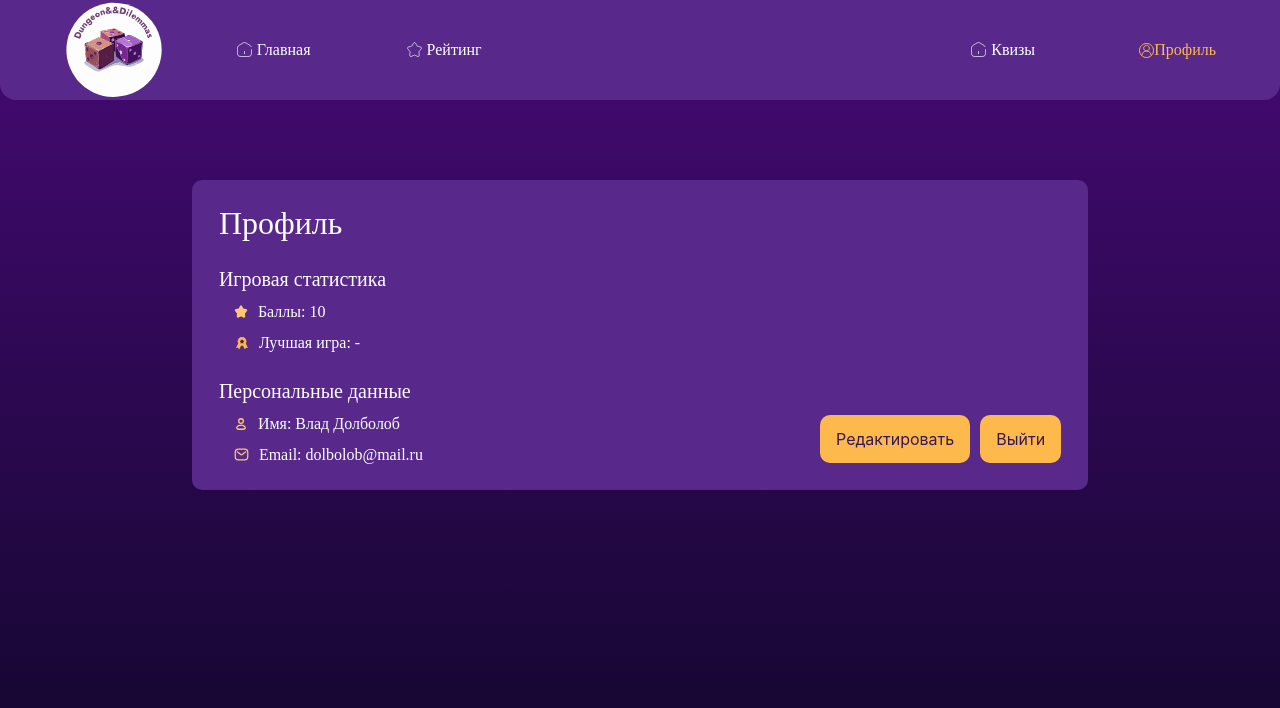
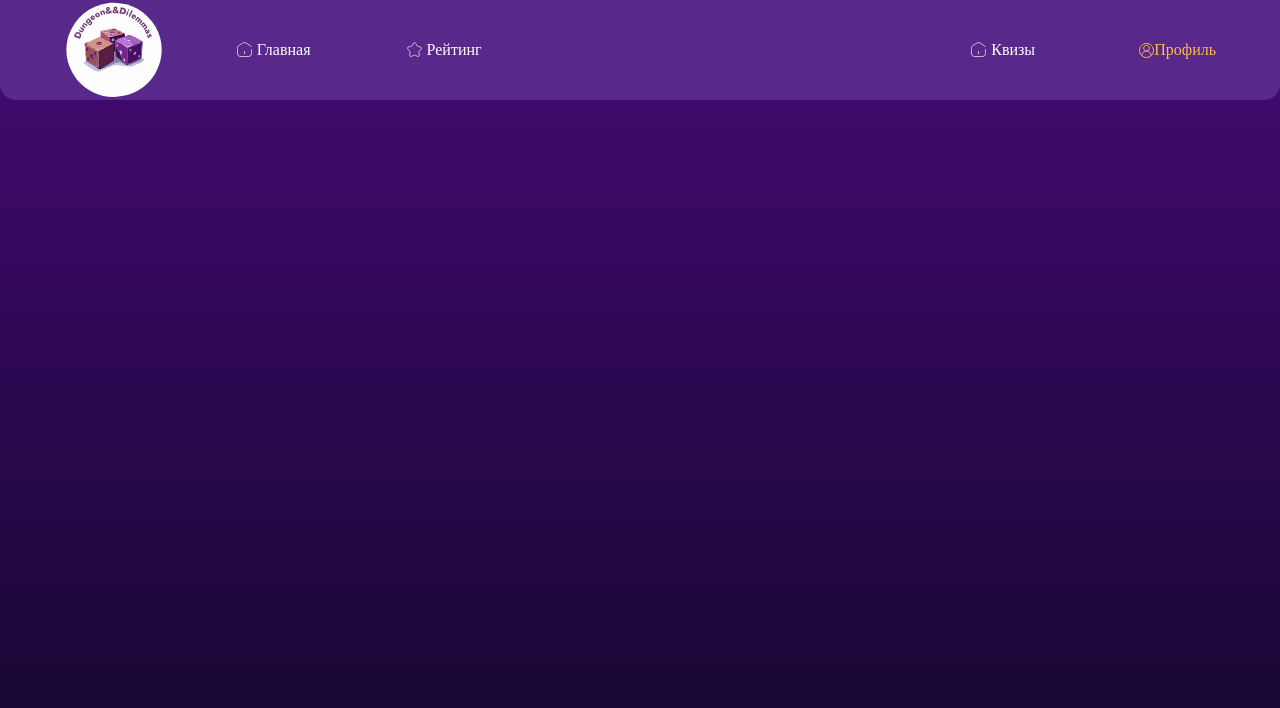
Before and after one commit to Rodion0io/DungeonDilemmas, a React (Vite) app: page /main/profile in a window 1280 px wide. Shown: the top 708 px of the page. Built offline with nearby package versions, Linux system fonts and the light colour scheme.

Commit message:
add props in the Profile component

```diff
--- a/src/components/profilePage/ProfilePage.tsx
+++ b/src/components/profilePage/ProfilePage.tsx
@@ -1,12 +1,14 @@
 import Profile from "./components/profile/Profile.tsx";
 
 const ProfilePage = () => {
+
+
 
     return (
         <>
             <section className="profile">
                 <div className="section-container">
-                    <Profile/>
+                    {/*<Profile/>*/}
                 </div>
             </section>
         </>
--- a/src/components/profilePage/components/profile/Profile.tsx
+++ b/src/components/profilePage/components/profile/Profile.tsx
@@ -1,5 +1,3 @@
-import type {FC} from "react";
-
 import styles from "./profile.module.css"
 
 import star from "../../../../assets/star.svg"
@@ -8,8 +6,13 @@ import user from "../../../../assets/User.svg"
 import mail from "../../../../assets/Email.svg"
 
 import Button from "../../../ui/button/Button.tsx";
+import type {UserModel} from "../../../../@types/types.ts";
 
-const Profile: FC = () => {
+interface Props {
+    props: UserModel
+}
+
+const Profile = ({ props }: Props) => {
 
     return (
         <>
@@ -20,11 +23,16 @@ const Profile: FC = () => {
                         <h3 className={styles.subtitle}>Игровая статистика</h3>
                         <div className={styles.infaBlock}>
                             <img src={star} alt=""/>
-                            <p className={styles.statistic}>Баллы: 10</p>
+                            <p className={styles.statistic}>{`Баллы: ${props.totalPoints}`}</p>
                         </div>
                         <div className={styles.infaBlock}>
                             <img src={medal} alt=""/>
-                            <p className={styles.statistic}>Лучшая игра: -</p>
+                            <p className={styles.statistic}>
+                                {
+                                `Лучшая игра: ${props.bestUsersGame === null ? "-"
+                                    : `${props.bestUsersGame.name}: ${props.bestUsersGame.score} баллов`}`
+                                }
+                            </p>
                         </div>
                     </div>
                     <div className={styles.footer}>
@@ -32,11 +40,11 @@ const Profile: FC = () => {
                             <h3 className={styles.subtitle}>Персональные данные</h3>
                             <div className={styles.infaBlock}>
                                 <img src={user} alt=""/>
-                                <p className={styles.statistic}>Имя: Влад Долболоб</p>
+                                <p className={styles.statistic}>{`Имя: ${props.userName}`}</p>
                             </div>
                             <div className={styles.infaBlock}>
                                 <img src={mail} alt=""/>
-                                <p className={styles.statistic}>Email: dolbolob@mail.ru</p>
+                                <p className={styles.statistic}>{`Email: ${props.email}`}</p>
                             </div>
                         </div>
                         <div className={styles.actionsBlock}>
```
